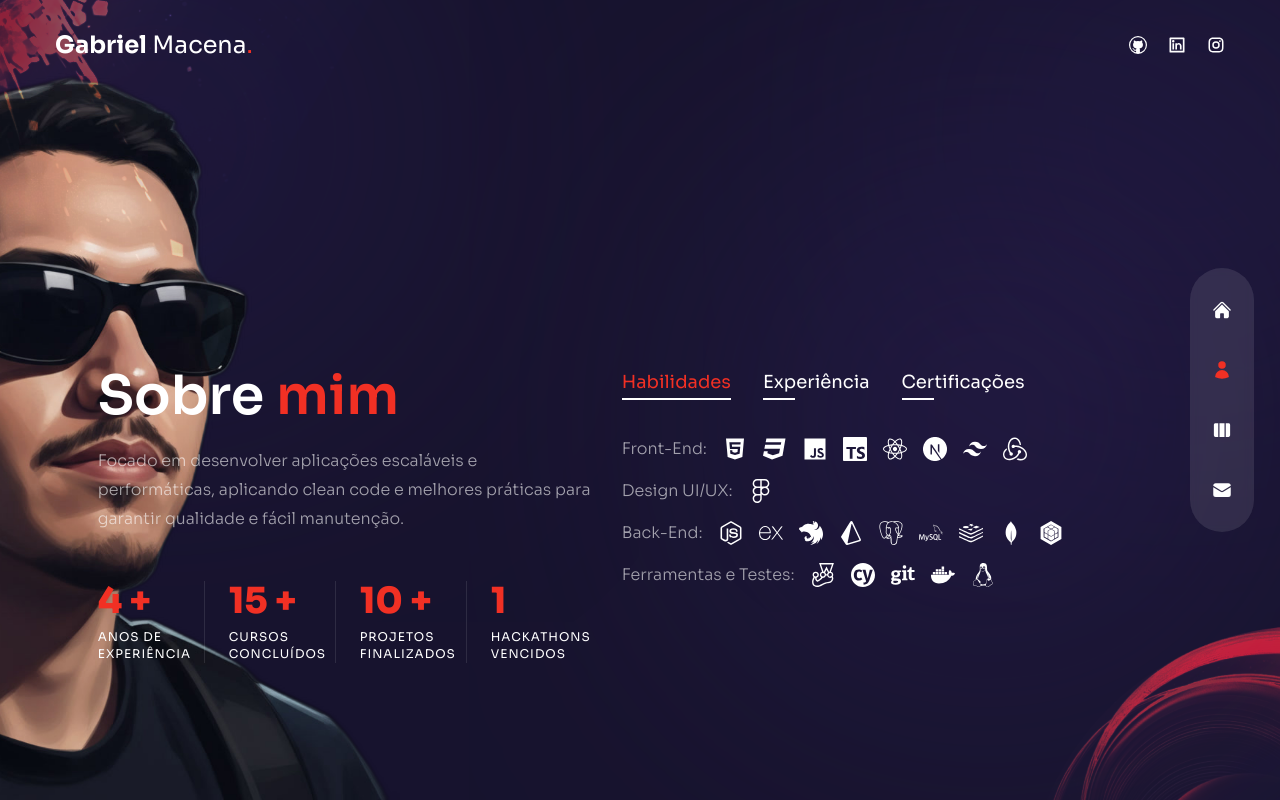
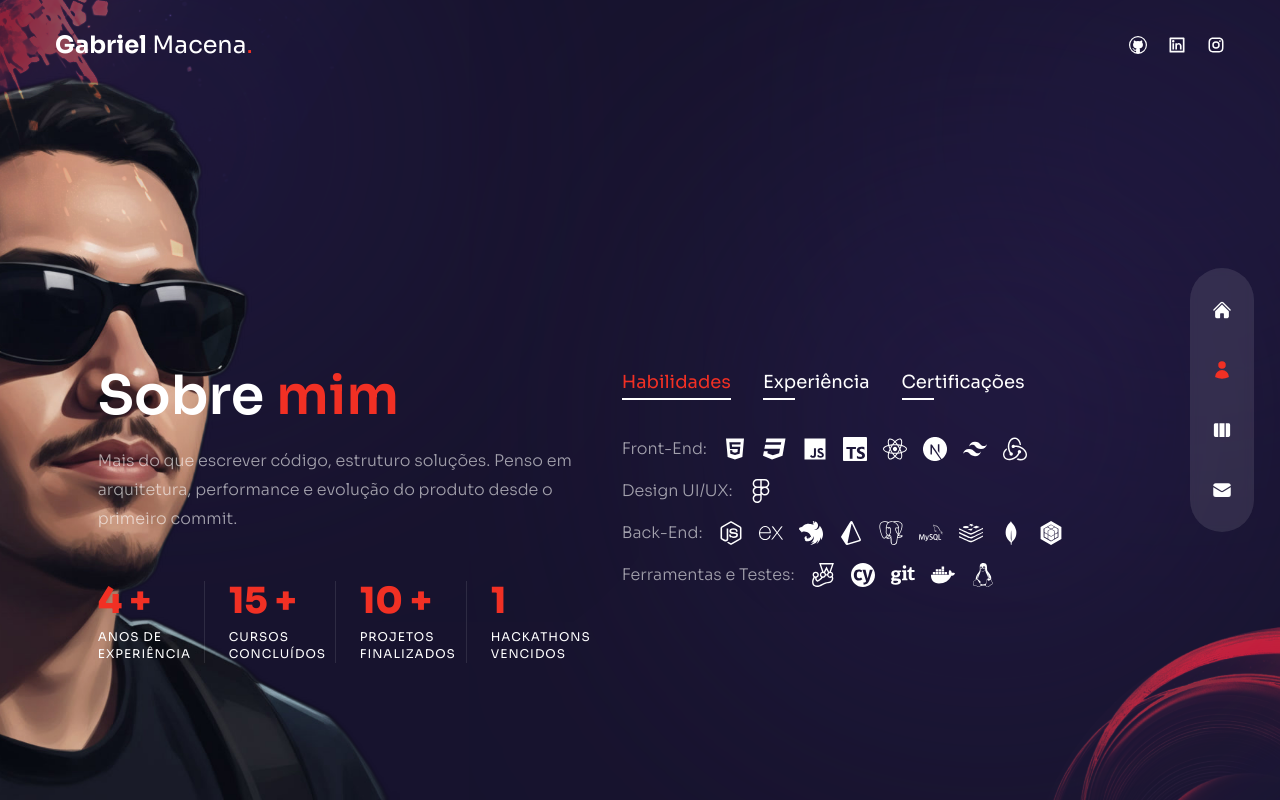
Before and after one commit to gbmacena/portfolio, a Next.js app: page /about in a window 1280 px wide. Built offline with nearby package versions, Linux system fonts and the light colour scheme.

Commit message:
chore: mudança de texto

```diff
--- a/pages/about/index.js
+++ b/pages/about/index.js
@@ -177,9 +177,9 @@ const About = () => {
             exit="hidden"
             className="max-w-[500px] mx-auto xl:mx-0 mb-6 xl:mb-12 px-2 xl:px-0"
           >
-            Focado em desenvolver aplicações escaláveis e performáticas,
-            aplicando clean code e melhores práticas para garantir qualidade e
-            fácil manutenção.
+            Mais do que escrever código, estruturo soluções. Penso em
+            arquitetura, performance e evolução do produto desde o primeiro
+            commit.
           </motion.p>
           {/* counters */}
           <motion.div
--- a/pages/index.js
+++ b/pages/index.js
@@ -34,9 +34,9 @@ const Home = () => {
             exit="hidden"
             className="max-w-sm xl:max-w-xl mx-auto xl:mx-0 mb-10 xl:mb-16"
           >
-            Me chamo Gabriel Macena, sou desenvolvedor full stack. Gosto de
-            criar soluções digitais modernas, performáticas e que realmente
-            fazem a diferença para pessoas e negócios.
+            Desenvolvedor Full Stack focado em construir aplicações escaláveis,
+            rápidas e orientadas a resultado. Transformo problemas complexos em
+            soluções digitais simples e eficientes.
           </motion.p>
           {/* botão */}
           <div className="flex justify-center xl:hidden relative z-50">
```
